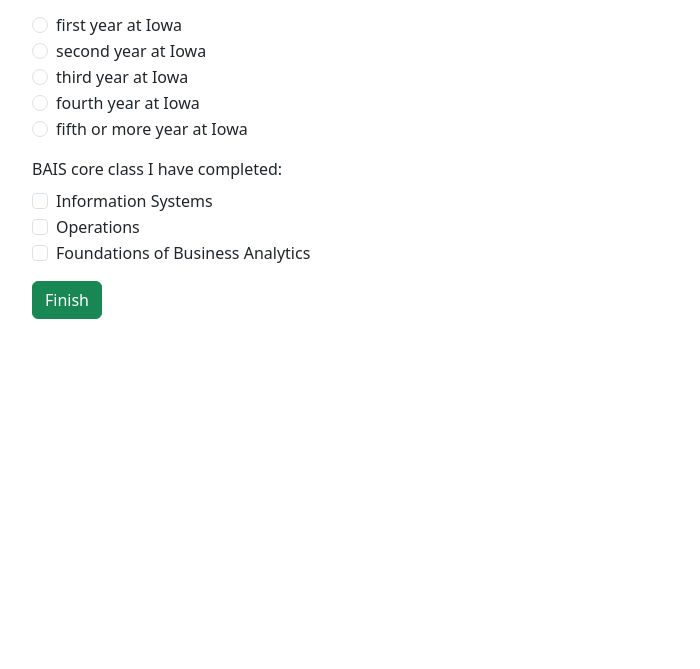
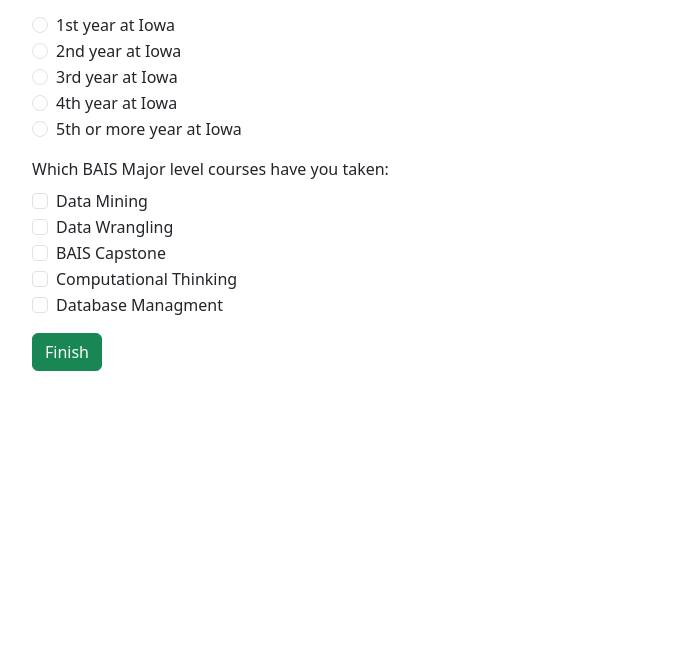
Before and after one commit to AbdurrahmanNawar/anawar_HW9, a plain HTML site: page formp2.html in a window 1280 px wide. Shown: the part 131-800 px from the top of the page, without its empty margins (50-750 px from the left). Drawn offline with nearby package versions, Linux system fonts and the light colour scheme.

Commit message:
Version 2

```diff
--- a/formp2.html
+++ b/formp2.html
@@ -3,51 +3,58 @@
 <head>
   <meta charset="UTF-8">
   <meta name="viewport" content="width=device-width, initial-scale=1.0">
-  <title>Business Analytics Student Survey</title>
+  <title>BAIS Student Survey</title>
   <link href="https://cdn.jsdelivr.net/npm/bootstrap@5.3.0/dist/css/bootstrap.min.css" rel="stylesheet">
 </head>
 <body class="container mt-5">
-  <h1>Business Analytics Student Survey</h1>
+  <h1>BAIS Student Survey</h1>
   <form action="thankyou.html">
     <div class="mb-3">
       <p>I am finishing my</p>
       <div class="form-check">
         <input class="form-check-input" type="radio" name="year" value="1st" required>
-        <label class="form-check-label">first year at Iowa</label>
+        <label class="form-check-label">1st year at Iowa</label>
       </div>
       <div class="form-check">
         <input class="form-check-input" type="radio" name="year" value="2nd">
-        <label class="form-check-label">second year at Iowa</label>
+        <label class="form-check-label">2nd year at Iowa</label>
       </div>
       <div class="form-check">
         <input class="form-check-input" type="radio" name="year" value="3rd">
-        <label class="form-check-label">third year at Iowa</label>
+        <label class="form-check-label">3rd year at Iowa</label>
       </div>
       <div class="form-check">
         <input class="form-check-input" type="radio" name="year" value="4th">
-        <label class="form-check-label">fourth year at Iowa</label>
+        <label class="form-check-label">4th year at Iowa</label>
       </div>
       <div class="form-check">
         <input class="form-check-input" type="radio" name="year" value="5+">
-        <label class="form-check-label">fifth or more year at Iowa</label>
+        <label class="form-check-label">5th or more year at Iowa</label>
       </div>
     </div>
 
     <div class="mb-3">
-      <label class="form-label">BAIS core class I have completed:</label><br>
+      <label class="form-label">Which BAIS Major level courses have you taken:</label><br>
       <div class="form-check">
-        <input class="form-check-input" type="checkbox" name="courses" value="Information Systems">
-        <label class="form-check-label">Information Systems</label>
+        <input class="form-check-input" type="checkbox" name="courses" value="Data Mining">
+        <label class="form-check-label">Data Mining</label>
       </div>
       <div class="form-check">
-        <input class="form-check-input" type="checkbox" name="courses" value="Operations">
-        <label class="form-check-label">Operations</label>
+        <input class="form-check-input" type="checkbox" name="courses" value="Data Wrangling">
+        <label class="form-check-label">Data Wrangling</label>
       </div>
       <div class="form-check">
-        <input class="form-check-input" type="checkbox" name="courses" value="Foundations">
-        <label class="form-check-label">Foundations of Business Analytics</label>
+        <input class="form-check-input" type="checkbox" name="courses" value="BAIS Capstone">
+        <label class="form-check-label">BAIS Capstone</label>
       </div>
-      <!-- Add other checkboxes from the storyboard -->
+      <div class="form-check">
+        <input class="form-check-input" type="checkbox" name="courses" value="Computational Thinking">
+        <label class="form-check-label">Computational Thinking</label>
+      </div>
+      <div class="form-check">
+        <input class="form-check-input" type="checkbox" name="courses" value="Database Managment">
+        <label class="form-check-label">Database Managment</label>
+      </div>
     </div>
 
     <button type="submit" class="btn btn-success">Finish</button>
```
Also changed, not shown: formp1.html (+6 -6 lines), index.html (+2 -2 lines), thankyou.html (+1 -1 lines).
